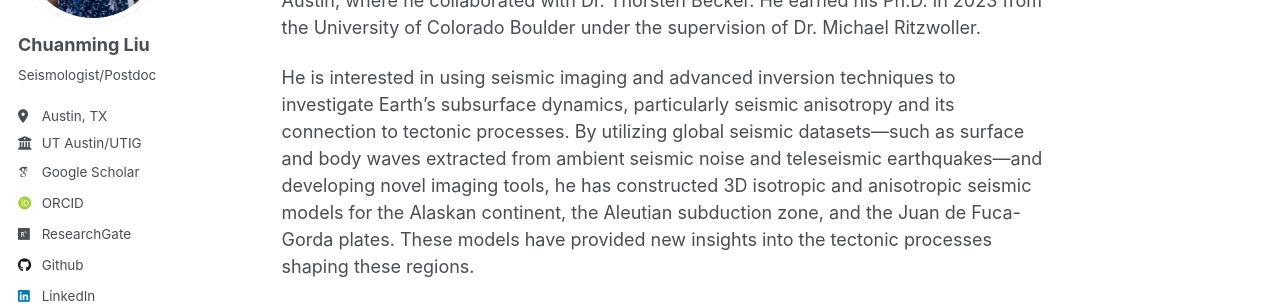
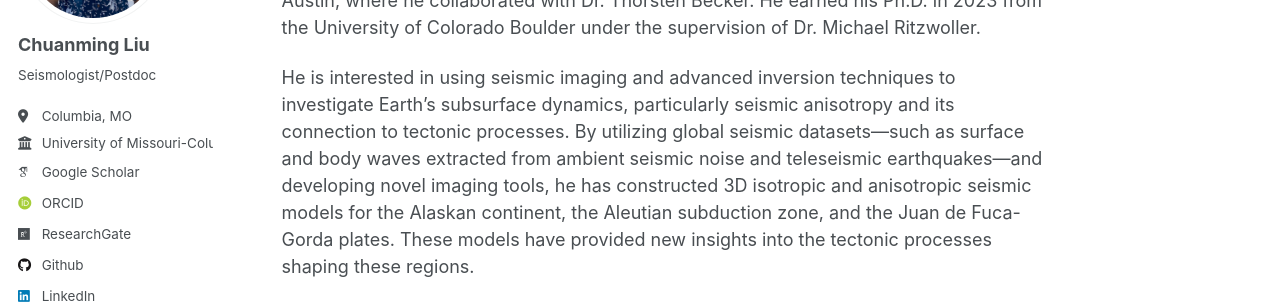
Before and after one commit to Chuanming-Liu/Chuanming-Liu.github.io, a Jekyll site: the page built from _pages/about.md, in a window 1280 px wide. Shown: the part 232-536 px from the top of the page. Built offline with Jekyll 4.4.1, drawn with Linux system fonts in a browser that asks for light colours; some web fonts are replaced.

Commit message:
Update location and employer to University of Missouri-Columbia

```diff
--- a/_config.yml
+++ b/_config.yml
@@ -25,8 +25,8 @@ author:
   name             : "Chuanming Liu"
   # pronouns         : # example: "she/her"
   bio              : "Seismologist/Postdoc"
-  location         : "Austin, TX"
-  employer         : "UT Austin/UTIG"
+  location         : "Columbia, MO"
+  employer         : "University of Missouri-Columbia"
   # uri              : # URL
   #email            : "chuanming.liu@jsg.utexas.edu"
 
```
